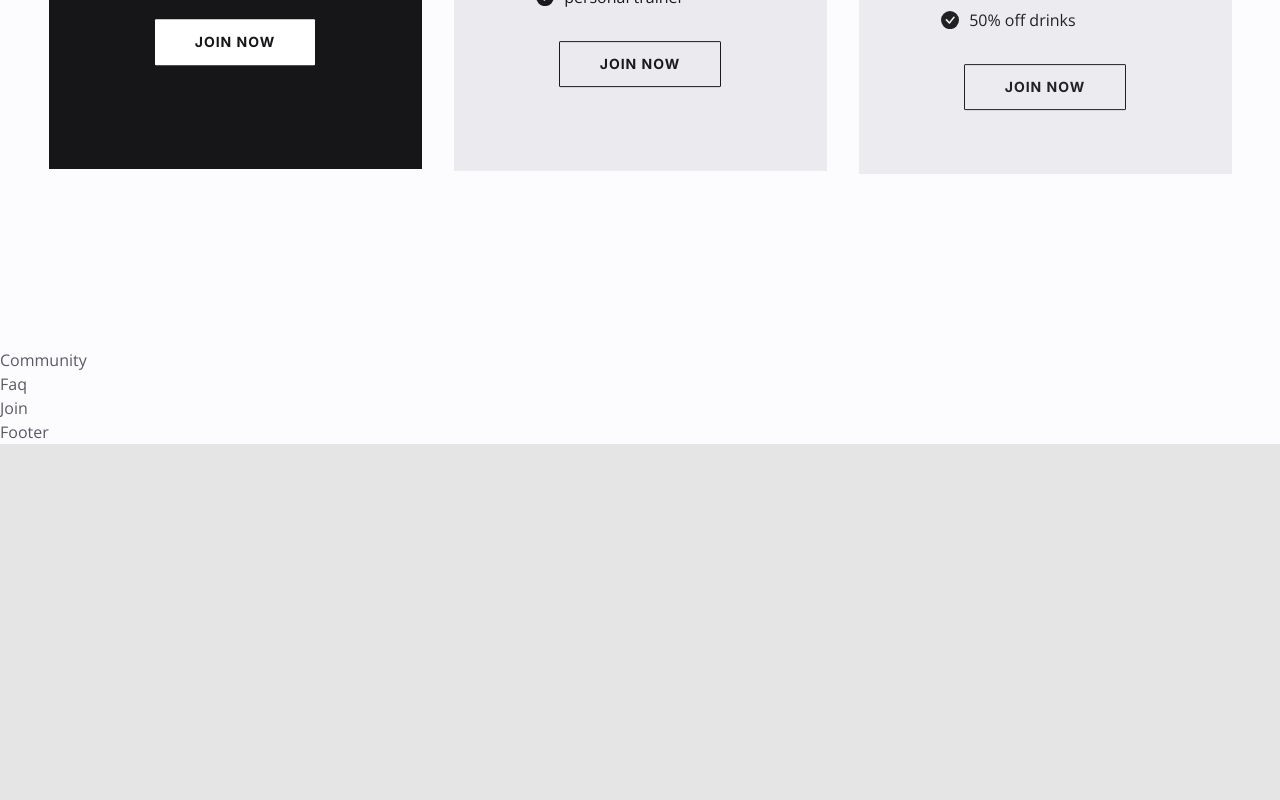
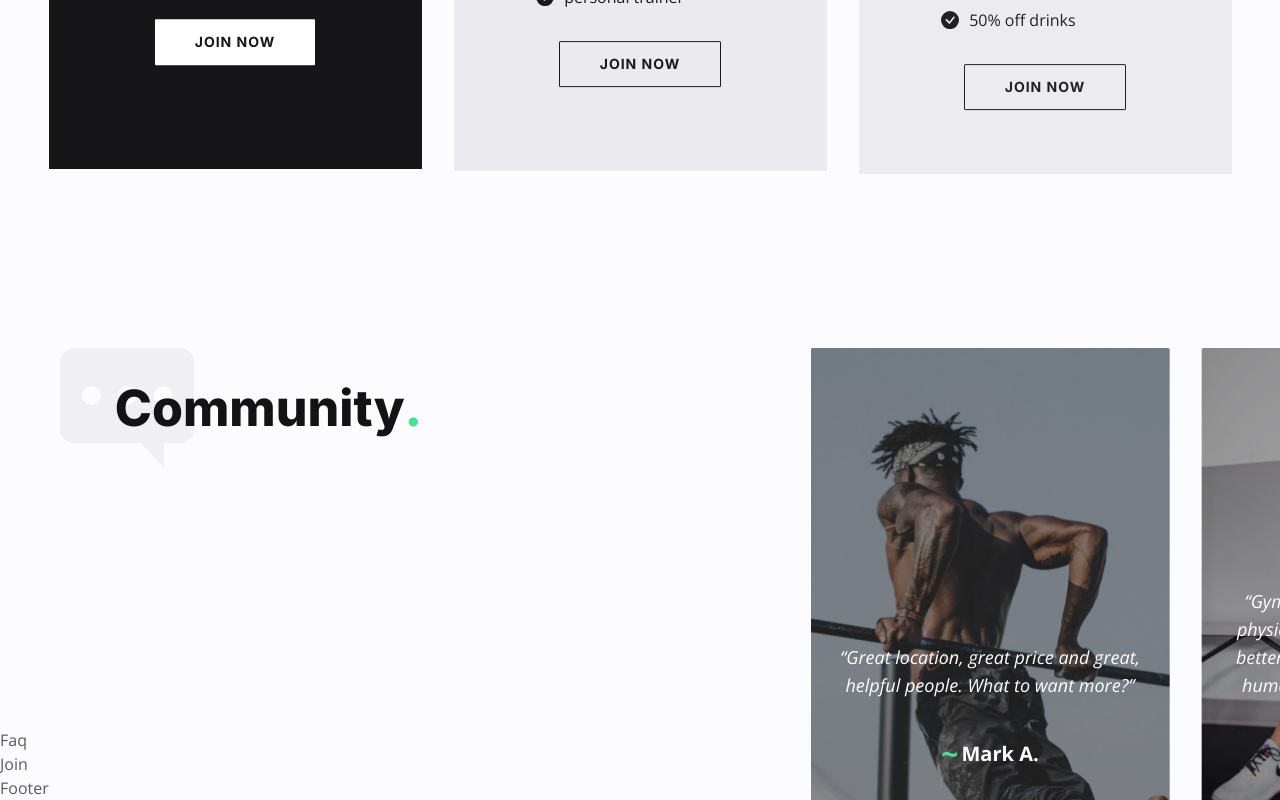
Before and after one commit to terrorbladegodlike/GYMme, a React (Create React App) app: page / in a window 1280 px wide. Shown: the part 2842-3642 px from the top of the page. Before the commit the page ends 3286 px from the top, so only its background shows below. Built offline with nearby package versions, Linux system fonts and the light colour scheme; the HTML template or start-up script is replaced by a standard one.

Commit message:
Adding a "Community" and "CommunitySlider" components.
Adding "Community" and "CommunitySlider" components. Added slider using "Swiper" and added animation using "data-aos

```diff
--- a/src/components/Community.jsx
+++ b/src/components/Community.jsx
@@ -1,8 +1,45 @@
 import React from 'react'
 
+// Import Data
+import { community } from '../data'
+
+// Import Components
+import CommunitySlider from './CommunitySlider';
+
 const Community = () => {
+
+  // Desturcute Community Data
+  const { icon, title, testimonials } = community
+
   return (
-    <div>Community</div>
+    <section className='section relative'>
+      <div className="container mx-auto">
+        <div className="flex">
+          {/* Section Title */}
+          <div
+            data-aos='fade-up'
+            data-aos-delay='200'
+            data-aos-offset='200'
+            className='section-title-group max-w-[240px] px-4 lg:px-0 lg:ml-0 mx-auto'
+          >
+            <img src={icon} alt="icon" />
+            <h2 className='h2 section-title'>
+              {title}
+              <span className='text-primary-200'>.</span>
+            </h2>
+          </div>
+          {/* Slider */}
+          <div
+            className='absolute -right-[375px] lg:-right-[280px] w-[1140px]  top-48 lg:top-0'
+            data-aos='fade-left'
+            data-aos-delay='200'
+            data-aos-offset='300'
+          >
+            <CommunitySlider testimonials={testimonials} />
+          </div>
+        </div>
+      </div>
+    </section>
   )
 }
 
--- a/src/components/CommunitySlider.jsx
+++ b/src/components/CommunitySlider.jsx
@@ -1,8 +1,48 @@
 import React from 'react'
 
-const CommunitySlider = () => {
+// Import Swiper React Component
+import { Swiper, SwiperSlide } from 'swiper/react'
+
+// Import Swiper Styles
+import 'swiper/css'
+import 'swiper/css/navigation'
+
+const CommunitySlider = ({ testimonials }) => {
   return (
-    <div>CommunitySlider</div>
+    <Swiper
+      slidesPerView={3}
+      spaceBetween={32}
+      centeredSlides={'auto'}
+      grabCursor={true}
+      modules={[]}
+    >
+      {testimonials.map((testimonial, idx) => {
+        // Destrucute Tesminoals Data
+        const { image, name, message } = testimonial
+        return (
+          <SwiperSlide key={idx}>
+            <div className="relative">
+              {/* Image */}
+              <div>
+                <img src={image} alt="" />
+              </div>
+              {/* Message & Name */}
+              <div className='absolute bottom-[30px] text-white p-[20px] text-center'>
+                <div className='mb-8 italic text-lg font-light'>
+                  {message}
+                </div>
+                <div className='flex items-center justify-center gap-x-[3px]'>
+                  <span className='text-[30px] text-primary-200 font-bold'>~</span>
+                  <div className='text-[20px] font-bold'>
+                    {name}
+                  </div>
+                </div>
+              </div>
+            </div>
+          </SwiperSlide>
+        )
+      })}
+    </Swiper>
   )
 }
 
```
